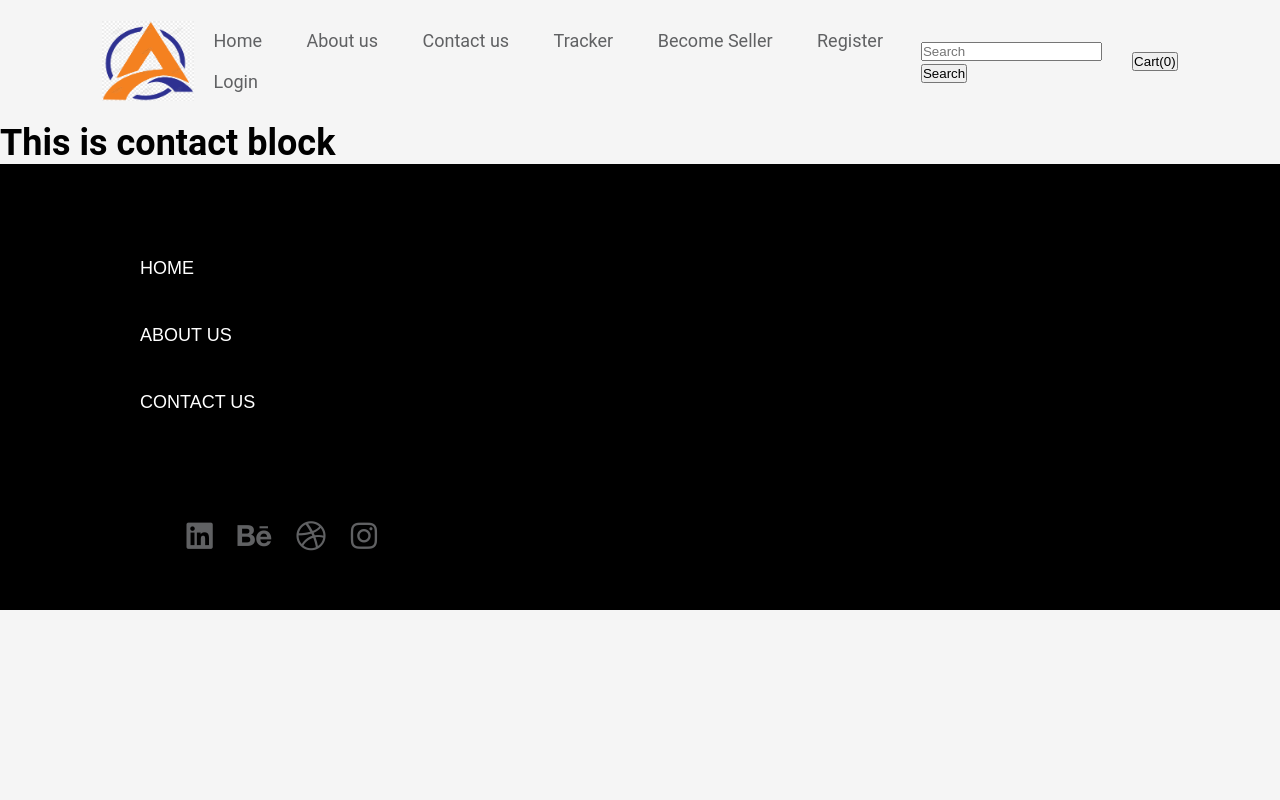
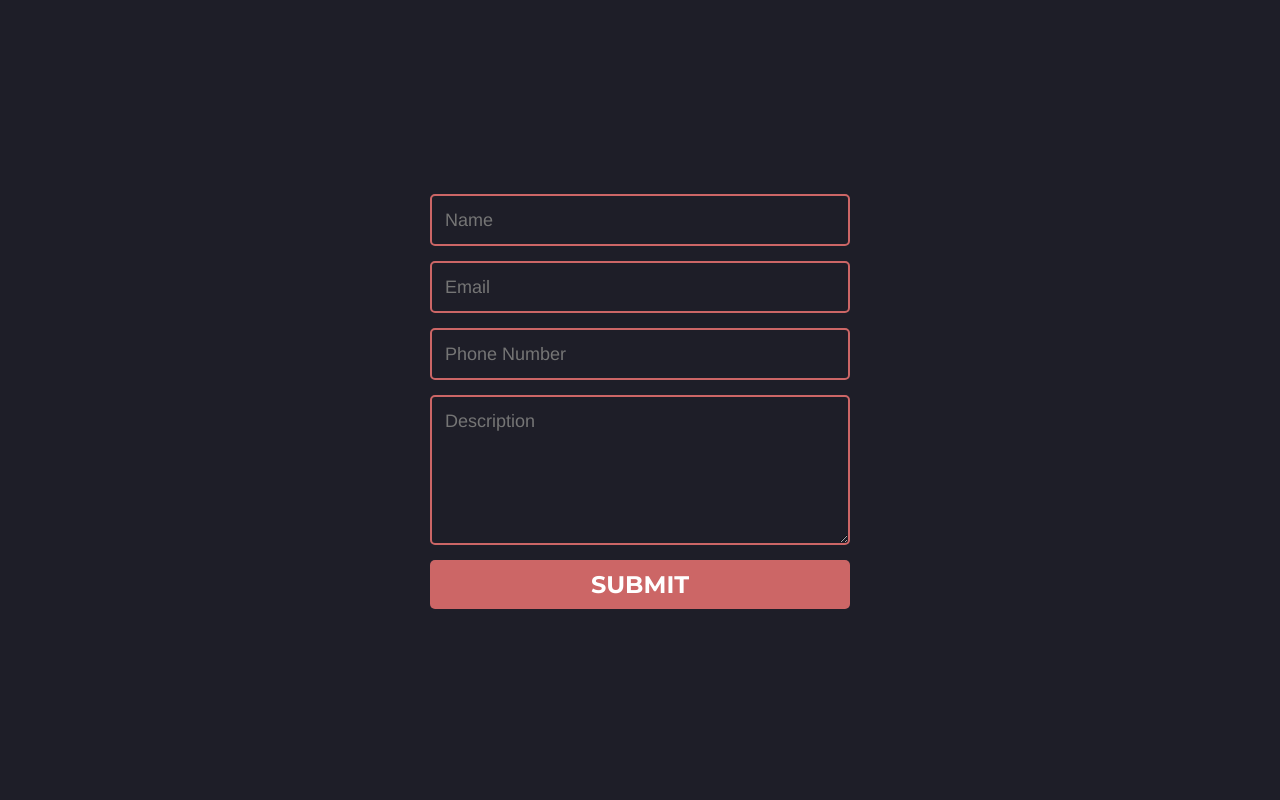
Before and after one commit to Anirudha1821/E-commerce-master-main, a Django app: page /contact/ in a window 1280 px wide. Run offline with Django 4.2, Linux system fonts and the light colour scheme.

Commit message:
contact us page added with models

```diff
--- a/E-commerce-master-main/myweb/admin.py
+++ b/E-commerce-master-main/myweb/admin.py
@@ -1,5 +1,6 @@
 from django.contrib import admin
-from .models import Products
+from .models import Products,Contact
 
 # Register your models here.
 admin.site.register(Products)
+admin.site.register(Contact)
--- a/E-commerce-master-main/myweb/static/mycss/aboutus.css
+++ b/E-commerce-master-main/myweb/static/mycss/aboutus.css
@@ -174,3 +174,28 @@ html, body {
   .cart-btn:hover {
     background-color: #64af3d;
   }
+  @media (max-width: 940px) {
+    .container {
+      flex-direction: column;
+      margin-top: 60px;
+    }
+
+    .left-column,
+    .right-column {
+      width: 100%;
+    }
+
+    .left-column img {
+      width: 300px;
+      right: 0;
+      top: -65px;
+      left: initial;
+    }
+  }
+
+  @media (max-width: 535px) {
+    .left-column img {
+      width: 220px;
+      top: -85px;
+    }
+  }
--- /dev/null
+++ b/E-commerce-master-main/myweb/static/mycss/contact.css
@@ -0,0 +1,46 @@
+@import url(https://fonts.googleapis.com/css?family=Montserrat:400,700);
+
+body { background:rgb(30,30,40); }
+form { max-width:420px; margin:50px auto; }
+
+.feedback-input {
+  color:white;
+  font-family: Helvetica, Arial, sans-serif;
+  font-weight:500;
+  font-size: 18px;
+  border-radius: 5px;
+  line-height: 22px;
+  background-color: transparent;
+  border:2px solid #CC6666;
+  transition: all 0.3s;
+  padding: 13px;
+  margin-bottom: 15px;
+  width:100%;
+  box-sizing: border-box;
+  outline:0;
+}
+
+.feedback-input:focus { border:2px solid #CC4949; }
+
+textarea {
+  height: 150px;
+  line-height: 150%;
+  resize:vertical;
+}
+
+[type="submit"] {
+  font-family: 'Montserrat', Arial, Helvetica, sans-serif;
+  width: 100%;
+  background:#CC6666;
+  border-radius:5px;
+  border:0;
+  cursor:pointer;
+  color:white;
+  font-size:24px;
+  padding-top:10px;
+  padding-bottom:10px;
+  transition: all 0.3s;
+  margin-top:-4px;
+  font-weight:700;
+}
+[type="submit"]:hover { background:#CC4949; }
--- a/E-commerce-master-main/myweb/templates/aboutus.html
+++ b/E-commerce-master-main/myweb/templates/Product.html
@@ -102,5 +102,6 @@ $('.cart').click(function(){
   });
 
 
+
 </script>
 {% endblock body %}
--- a/E-commerce-master-main/myweb/templates/contact.html
+++ b/E-commerce-master-main/myweb/templates/contact.html
@@ -1,6 +1,22 @@
-{% extends "nav.html" %}
 {% load static %}
-
-{% block body %}
-<h1>This is contact block</h1>
-{% endblock body %}
+<!DOCTYPE html>
+<html lang="en">
+<head>
+    <meta charset="UTF-8">
+    <meta name="viewport" content="width=device-width, initial-scale=1.0">
+    <title>Document</title>
+    <link rel="stylesheet" href="{% static 'mycss/contact.css' %}">
+</head>
+<body>
+    <!-- contact forward / is imp other wise it gives runtime error -->
+    <form action="/contact/" method="post">
+        {% csrf_token %}
+        <br><br><br><br><br><br><br><br>
+        <input  name="name" type="text" class="feedback-input" placeholder="Name" />
+        <input   name="email"type="text" class="feedback-input" placeholder="Email" />
+        <input   name="phoneno"type="text" class="feedback-input" placeholder="Phone Number" />
+        <textarea  name="desc"class="feedback-input" placeholder="Description"></textarea>
+        <button type="submit" >SUBMIT</button>
+      </form>
+</body>
+</html>
--- a/E-commerce-master-main/myweb/templates/index.html
+++ b/E-commerce-master-main/myweb/templates/index.html
@@ -77,7 +77,7 @@
           <!-- or we can add directly ankle tag use our class  -->
           {% comment %} <a href="#"> {% endcomment %}
             <button id="{{j.product_id}}" class="other-btn1 cart" >Add to Cart</button>
-            <a href="/aboutus/{{j.product_id}}">
+            <a href="/Product/{{j.product_id}}">
               <button id="{{j.product_id}}" class="other-btn1 cart" >Quick view</button>
             </a>
           {% comment %} </a> {% endcomment %}
--- a/E-commerce-master-main/myweb/templates/nav.html
+++ b/E-commerce-master-main/myweb/templates/nav.html
@@ -15,11 +15,14 @@
   {% comment %} <link rel="stylesheet" href="./style.css" /> {% endcomment %}
   <link rel="stylesheet" href="{% static 'mycss/index.css' %}">
   <link rel="stylesheet" href="{% static 'mycss/aboutus.css' %}">
+  {% block style %}
+
+  {% endblock style %}
   <script src="https://code.jquery.com/jquery-3.6.0.min.js"></script>
 
 
   <!-- <link rel="stylesheet" href="https://cdn.jsdelivr.net/npm/bootstrap@4.0.0/dist/css/bootstrap.min.css" integrity="sha384-Gn5384xqQ1aoWXA+058RXPxPg6fy4IWvTNh0E263XmFcJlSAwiGgFAW/dAiS6JXm" crossorigin="anonymous"> -->
-  <title>ASHALI ONLINE STORE</title>
+  <title>Ani's Store</title>
 </head>
 
 <body>
--- a/E-commerce-master-main/myweb/urls.py
+++ b/E-commerce-master-main/myweb/urls.py
@@ -4,7 +4,7 @@ from . import views
 urlpatterns = [
     path("", views.index,name="HomePage"),
     path("home/", views.home,name="HomePage"),
-    path("aboutus/<slug:myid>", views.aboutus,name="HomePage"),
+    path("Product/<slug:myid>", views.Product,name="HomePage"),
     path("contact/", views.contact,name="HomePage"),
     path("tracker/", views.tracker,name="HomePage"),
     path("search/", views.search,name="HomePage"),
--- a/E-commerce-master-main/myweb/views.py
+++ b/E-commerce-master-main/myweb/views.py
@@ -1,6 +1,6 @@
 from django.shortcuts import render
 from django.http import HttpResponse
-from .models import Products
+from .models import Products,Contact
 
 # Create your views here.
 def index(request):
@@ -25,12 +25,22 @@ def index(request):
 
 def home(request):
     return render(request,'home.html')
-def aboutus(request,myid):
+def Product(request,myid):
     product=Products.objects.filter(product_id=myid)
     print(product)
     # as product is the list ...product will not give you anything.....use product[0]
-    return render(request,'aboutus.html',{'myproduct':product[0]})
+    return render(request,'Product.html',{'myproduct':product[0]})
 def contact(request):
+    if(request.method == 'POST'):
+        print(request)
+        name=request.POST.get('name','default_values')
+        email=request.POST.get('email','default_values')
+        phoneno=request.POST.get('phoneno','default_values')
+        desc=request.POST.get('desc','default_values')
+        print(name,email,phoneno,desc)
+        # saving the contact
+        my_contact=Contact(name=name,email=email,phoneno=phoneno,desc=desc)
+        my_contact.save()
     return render(request,'contact.html')
 def tracker(request):
     return render(request,'tracker.html')
```
Also changed, not shown: E-commerce-master-main/myweb/models.py (+8 -0 lines), E-commerce-master-main/db.sqlite3, E-commerce-master-main/media/images/mobile1_HVIls7M.jpg (added), E-commerce-master-main/media/images/mobile2_GGzwpfv.jpeg (added), E-commerce-master-main/media/images/watch1_b1jTFtB.webp (added), E-commerce-master-main/myweb/migrations/0006_contact.py (added).
